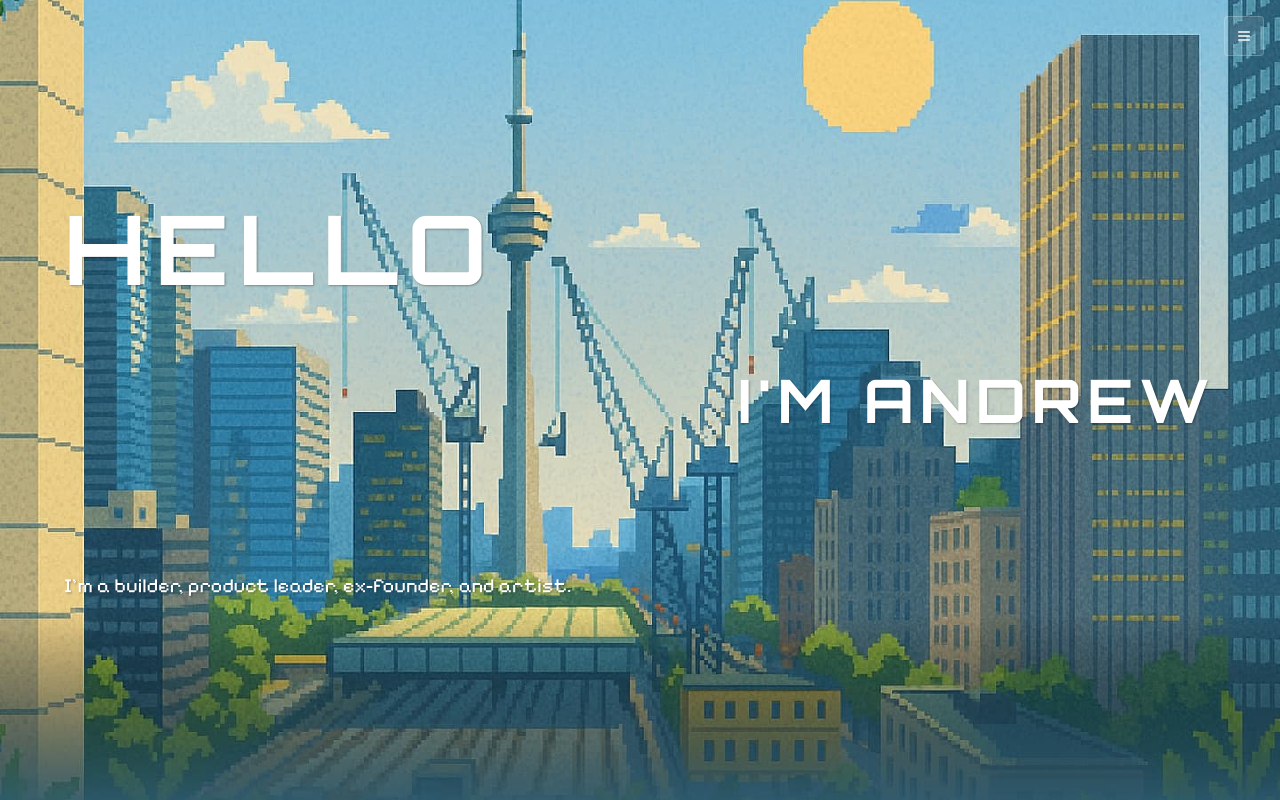
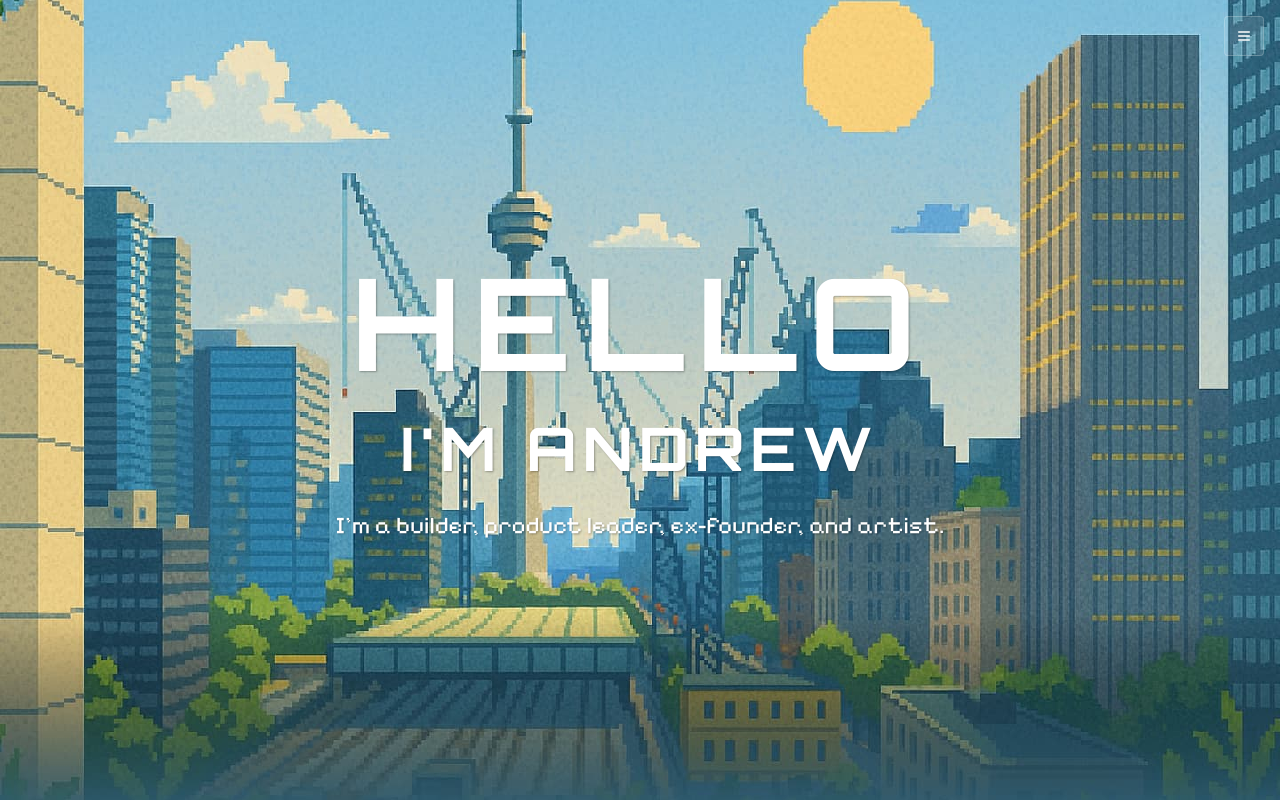
Before and after one commit to aw-42/andrew-personal-website-retro, a React (Vite) app: page / in a window 1280 px wide. Shown: the top 800 px of the page. Built offline with nearby package versions, Linux system fonts and the light colour scheme; the HTML template or start-up script is replaced by a standard one.

Commit message:
Reverted to commit 50805f242bc8f3c7bea3cd1be6f933124a5e0de0

```diff
--- a/src/pages/Index.tsx
+++ b/src/pages/Index.tsx
@@ -14,44 +14,40 @@ const Index = () => {
 
       {/* Hero Section */}
       <section
-        className="min-h-screen relative px-4 bg-cover bg-center bg-no-repeat grid-overlay"
+        className="min-h-screen flex flex-col items-center justify-center relative px-4 bg-cover bg-center bg-no-repeat grid-overlay"
         style={{ backgroundImage: `url(${heroImage})` }}
       >
-        {/* Main Title - Upper Left */}
-        <div className="absolute top-1/4 left-4 md:left-16 z-10">
-          <h1 className="font-retro text-4xl md:text-6xl lg:text-8xl text-primary text-shadow-subtle">
+        <div className="relative z-10 text-center max-w-4xl mx-auto">
+          {/* Main Title */}
+          <h1 className="font-retro text-6xl md:text-8xl lg:text-9xl text-primary text-shadow-subtle mb-8">
             <TypewriterText
               text="Hello"
               speed={150}
               onComplete={() => setShowSubtitle(true)}
             />
           </h1>
-        </div>
 
-        {/* Subtitle - Center Right */}
-        {showSubtitle && (
-          <div className="absolute top-1/2 right-4 md:right-16 z-10 transform -translate-y-1/2">
-            <h2 className="font-retro text-3xl md:text-4xl lg:text-6xl text-primary text-shadow-subtle text-right">
+          {/* Subtitle */}
+          {showSubtitle && (
+            <h2 className="font-retro text-3xl md:text-5xl lg:text-6xl text-primary mb-8 text-shadow-subtle">
               <TypewriterText
                 text="I'm Andrew"
                 speed={100}
                 onComplete={() => setShowDescription(true)}
               />
             </h2>
-          </div>
-        )}
+          )}
 
-        {/* Description - Bottom Left */}
-        {showDescription && (
-          <div className="absolute bottom-1/4 left-4 md:left-16 z-10 max-w-xs md:max-w-lg">
-            <div className="font-pixel text-sm md:text-lg lg:text-xl text-primary leading-relaxed text-shadow-subtle">
+          {/* Description */}
+          {showDescription && (
+            <div className="font-pixel text-lg md:text-xl lg:text-2xl text-primary max-w-3xl mx-auto leading-relaxed text-shadow-subtle">
               <TypewriterText
                 text="I'm a builder, product leader, ex-founder, and artist."
                 speed={40}
               />
             </div>
-          </div>
-        )}
+          )}
+        </div>
       </section>
 
       {/* About Section */}
```
